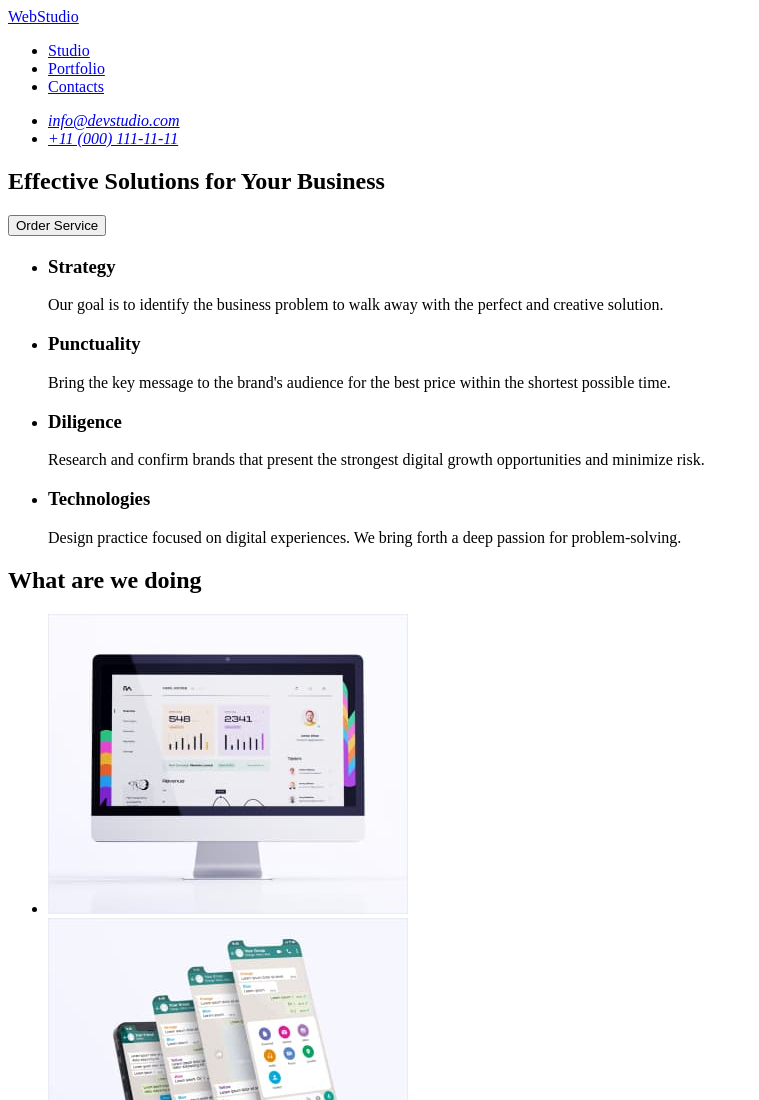
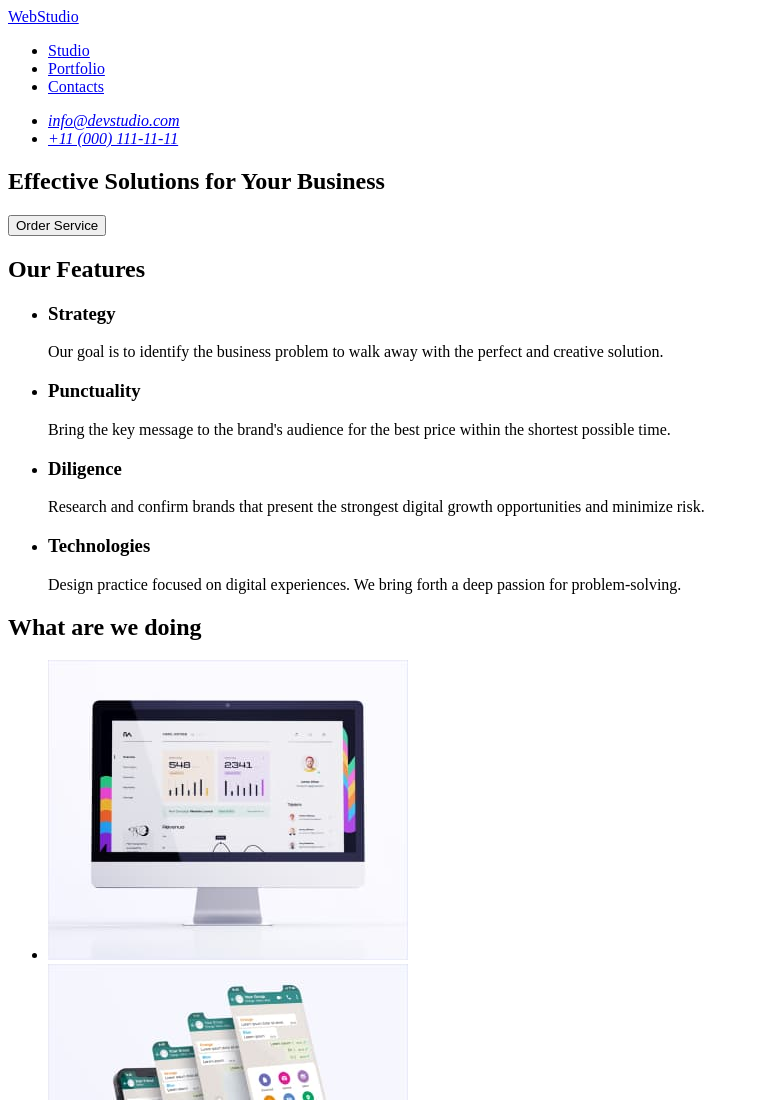
Before and after one commit to sssnnnvvvkkk/goit-markup-hw-01, a plain HTML site: page index.html in a window 1280 px wide. Shown: the top 1100 px of the page, without its empty margins (0-759 px from the left). Drawn offline with Linux system fonts and the light colour scheme.

Commit message:
add full html

```diff
--- a/index.html
+++ b/index.html
@@ -30,7 +30,7 @@
             <button type="button">Order Service</button>
         </section>
         <section>
-            <h2></h2>
+            <h2>Our Features</h2>
             <ul>
                 <li>
                     <h3>Strategy</h3>
```
